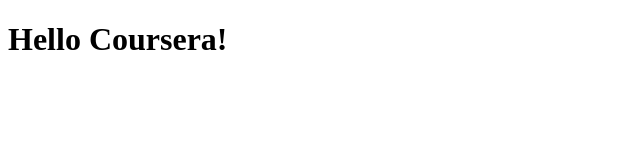
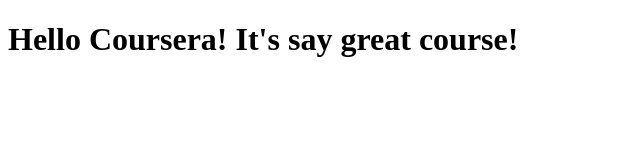
Before and after one commit to esteariaslopez/coursera-test, a plain HTML site: page side/index.html in a window 1280 px wide. Shown: the whole page, without its empty margins (0-640 px from the left). Drawn offline with Linux system fonts and the light colour scheme.

Commit message:
Small addition to our page content.

```diff
--- a/side/index.html
+++ b/side/index.html
@@ -4,6 +4,6 @@
 	<title>Hello Coursera!</title>
 </head>
 <body>
-<h1>Hello Coursera!</h1>
+<h1>Hello Coursera! It's say great course!</h1>
 </body>
 </html>
```
